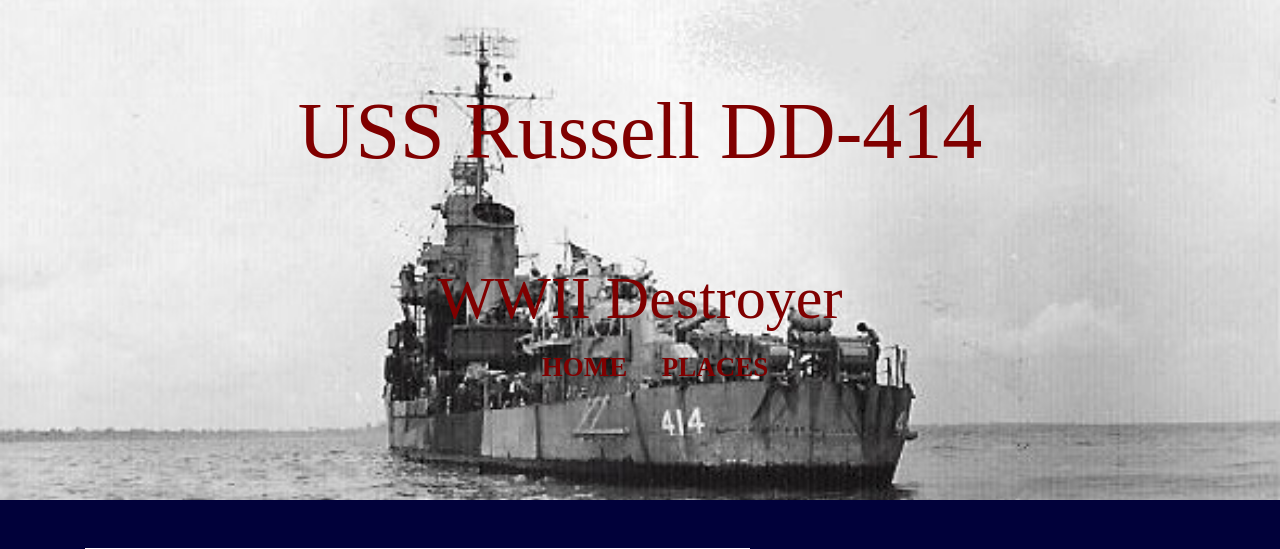
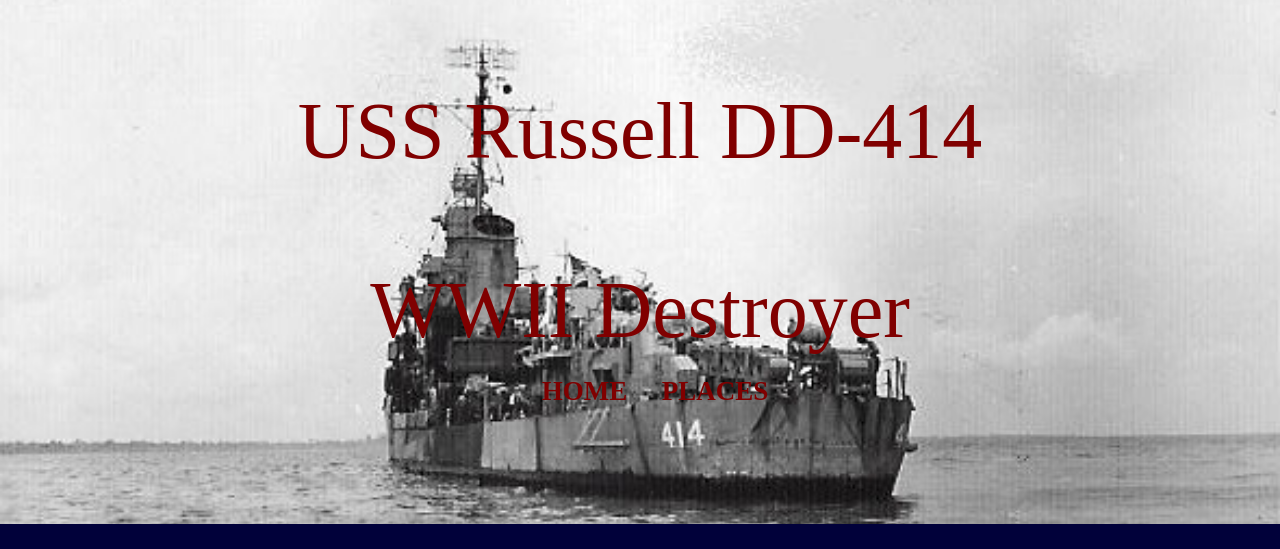
Before and after one commit to DMVance/USS-Russell-DD-414-WWII-App, a Flask app: template templates/index.html in a window 1280 px wide. Shown: the top 549 px of the page. Run offline with Flask 2, Linux system fonts and the light colour scheme; the template is opened without the code that fills it, so the values that code supplies are empty; parts of the project's set-up code (start-up, migrations or seed data) failed here and were passed over; some libraries are stand-ins or nearby versions; some web fonts are replaced.

Commit message:
change second line of header from h2 to h1

```diff
--- a/templates/parent.html
+++ b/templates/parent.html
@@ -21,7 +21,7 @@
 
         <div class="header">
             <h1 class="main-title">USS Russell DD-414</h1>
-            <h2 class="main-title">WWII Destroyer</h2>
+            <h1 class="main-title">WWII Destroyer</h1>
             <nav class ="navigation">
                 <ul>
                     <li class="nav-list"><a href="{{ url_for('index') }}">Home</a></li>
```
